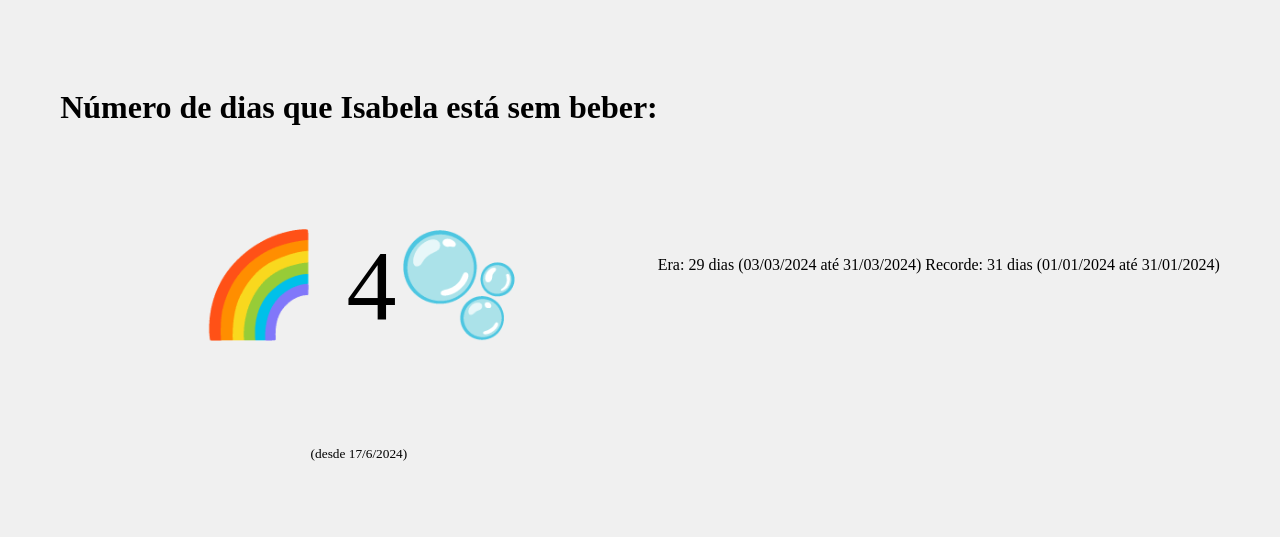
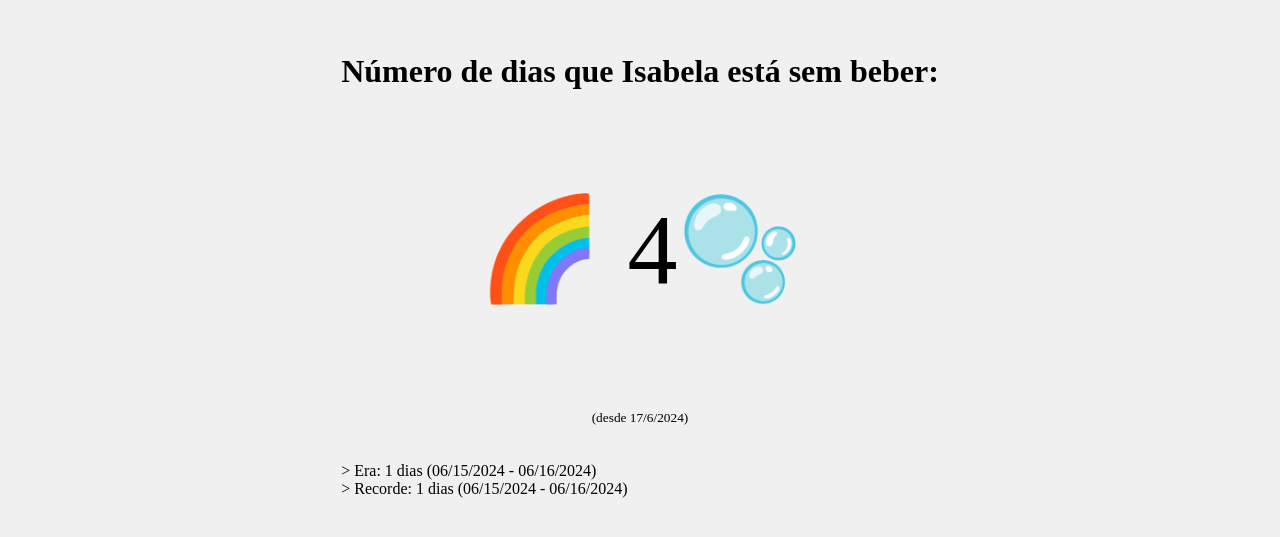
Before and after one commit to Alexandre-Caldeira/dias-sem, a plain HTML site: page index.html in a window 1280 px wide. Shown: the part 135-672 px from the top of the page. Drawn offline with Linux system fonts and the light colour scheme.

Commit message:
update json and style

```diff
--- a/index.html
+++ b/index.html
@@ -11,8 +11,8 @@
         <h1>Número de dias que Isabela está sem beber:</h1>
         <p id="days"></p>
         <small id="dateInfo"></small>
+        <div id="streakDetails"></div>
     </div>
-    <div id="streakDetails"></div>
     <script src="script.js"></script>
 </body>
 </html>
--- a/script.js
+++ b/script.js
@@ -16,19 +16,6 @@ document.addEventListener('DOMContentLoaded', function() {
     const formattedDate = `${targetDate.getDate()}/${targetDate.getMonth() + 1}/${targetDate.getFullYear()}`; // Formata a data
     dateInfoElement.innerHTML = `(desde ${formattedDate})`;
 
-    // Exemplo de como adicionar o texto sobre os streaks
-    // const eraStreak = "Era: 30 dias (01/07/2023 até 30/07/2023)";
-    // const recordStreak = "Recorde: 45 dias (01/08/2023 até 15/08/2023)";
-
-    // const fullText = `<br><br>${eraStreak}<br>${recordStreak}`;
-    // dateInfoElement.insertAdjacentHTML('afterend', fullText); // Adiciona o texto após o elemento dateInfo
-});
-
-document.addEventListener('DOMContentLoaded', function() {
-    fetchStreakData();
-});
-
-function fetchStreakData() {
     fetch('https://raw.githubusercontent.com/Alexandre-Caldeira/dias-sem/main/streaks.json') // Atualize o caminho conforme necessário
       .then(response => response.json())
       .then(data => {
@@ -38,12 +25,13 @@ function fetchStreakData() {
 
             updateStreakDisplay(lastStreak, longestStreak);
         });
-}
+
+});
 
 function updateStreakDisplay(lastStreak, longestStreak) {
     const detailsDiv = document.getElementById('streakDetails');
-    detailsDiv.innerHTML = `
-        Era: ${lastStreak.days} dias (${lastStreak.startDate} até ${lastStreak.endDate})
-        Recorde: ${longestStreak.days} dias (${longestStreak.startDate} até ${longestStreak.endDate})
+    detailsDiv.innerHTML = `<br><br>
+        > Era: ${lastStreak.days} dias (${lastStreak.startDate} - ${lastStreak.endDate})<br>
+        > Recorde: ${longestStreak.days} dias (${longestStreak.startDate} - ${longestStreak.endDate})
     `;
 }
--- a/streaks.json
+++ b/streaks.json
@@ -1,20 +1,8 @@
 [
     {
       "id": 1,
-      "startDate": "01/01/2024",
-      "endDate": "31/01/2024",
-      "days": 31
-    },
-    {
-      "id": 2,
-      "startDate": "02/02/2024",
-      "endDate": "28/02/2024",
-      "days": 27
-    },
-    {
-      "id": 3,
-      "startDate": "03/03/2024",
-      "endDate": "31/03/2024",
-      "days": 29
+      "startDate": "06/15/2024",
+      "endDate": "06/16/2024",
+      "days": 1
     }
   ]
--- a/style.css
+++ b/style.css
@@ -14,3 +14,8 @@ body {
 #days {
     font-size: 100px; /* Aumenta o tamanho do texto */
 }
+
+#streakDetails{
+    text-align: justify;
+    text-justify: inter-word;
+}
```
